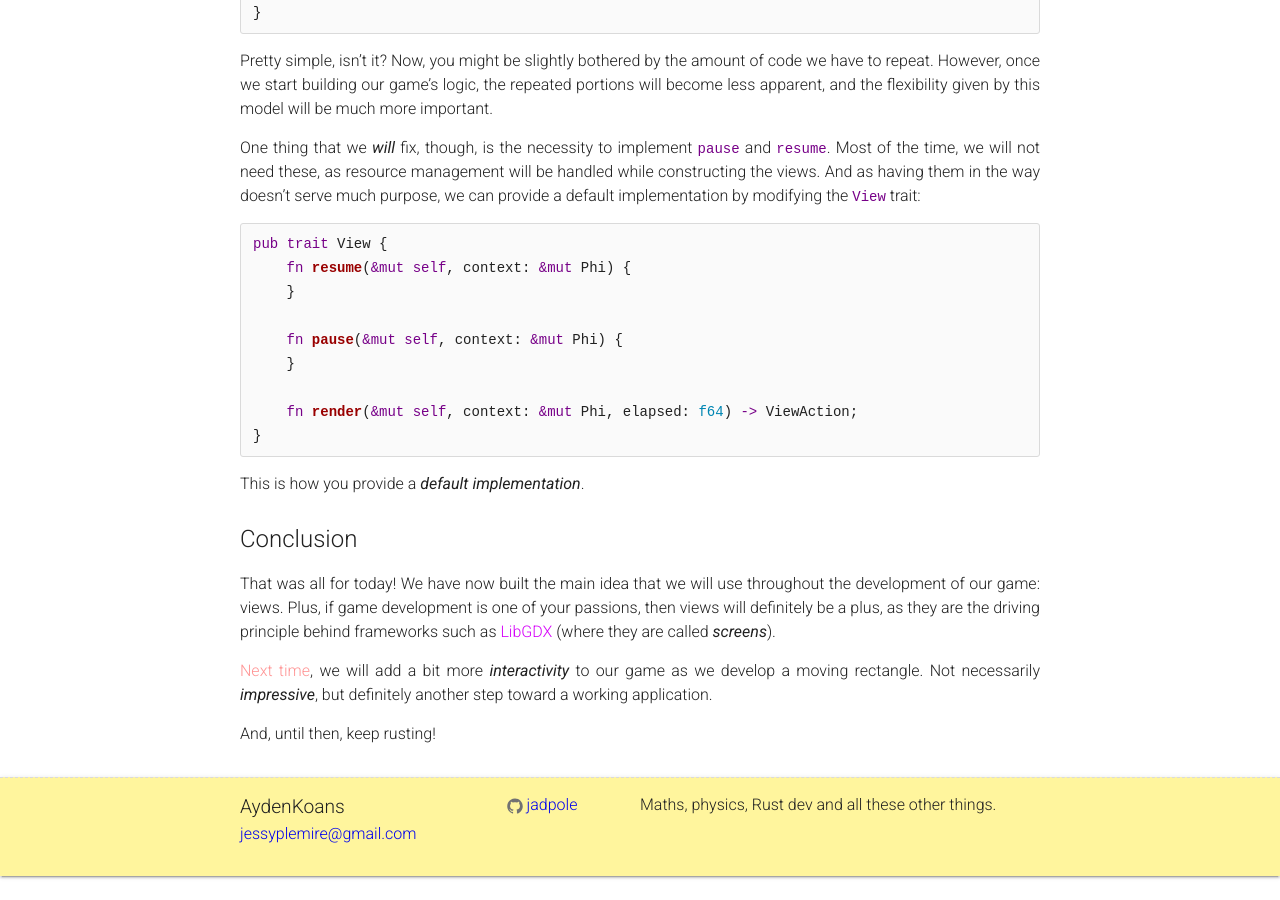
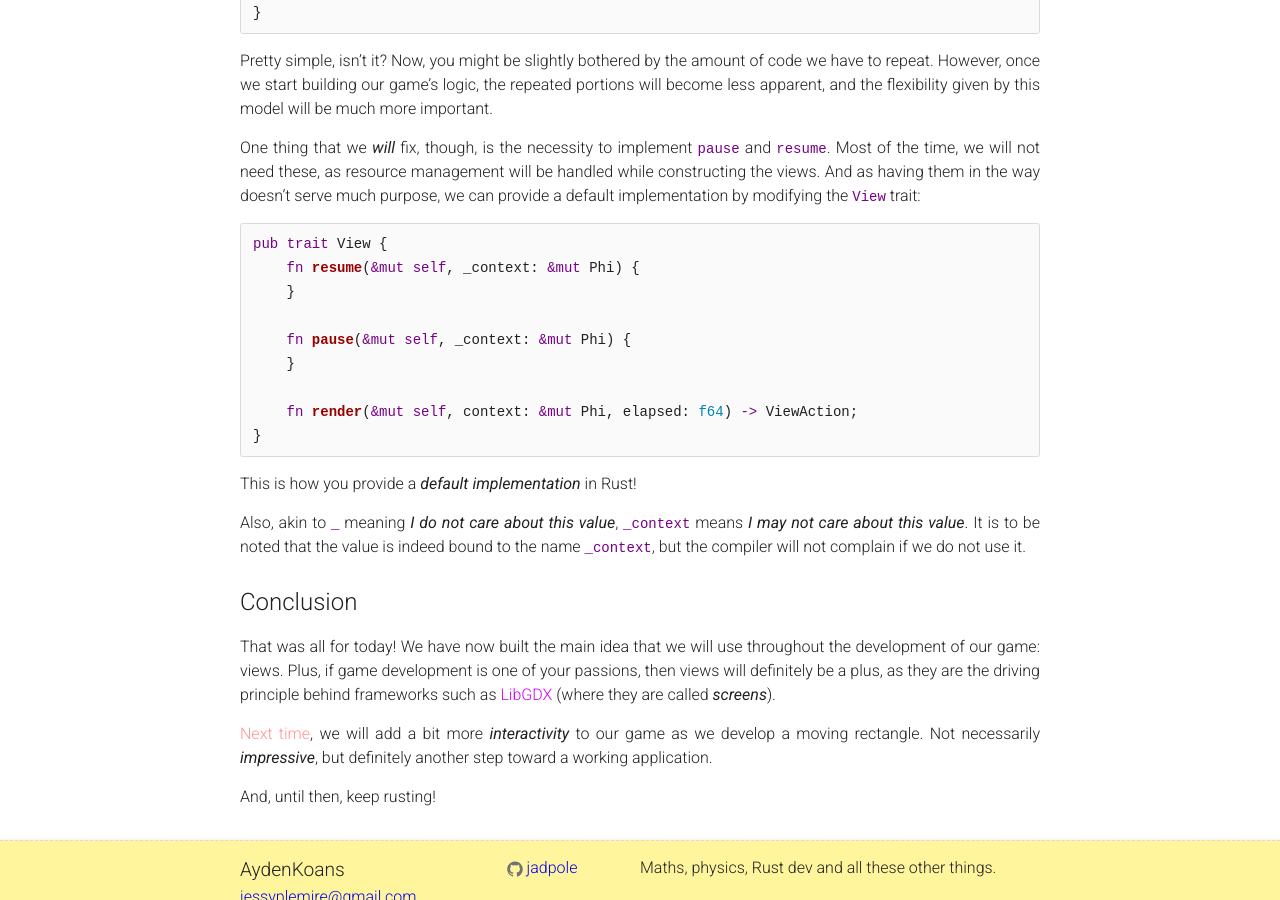
Before and after one commit to jadpole/jadpole.github.io, a Jekyll site: the page built from _posts/2015-07-20-arcaders-1-5.md, in a window 1280 px wide and 900 px high, scrolled down 11633 px. Built offline with Jekyll 4.4.1, drawn with Linux system fonts in a browser that asks for light colours; Markdown is read by kramdown in place of the engine named in the settings.

Commit message:
Modified ArcadeRS 1.5

````diff
--- a/_posts/2015-07-20-arcaders-1-5.md
+++ b/_posts/2015-07-20-arcaders-1-5.md
@@ -559,17 +559,22 @@ serve much purpose, we can provide a default implementation by modifying the
 
 ```rust
 pub trait View {
-    fn resume(&mut self, context: &mut Phi) {
+    fn resume(&mut self, _context: &mut Phi) {
     }
 
-    fn pause(&mut self, context: &mut Phi) {
+    fn pause(&mut self, _context: &mut Phi) {
     }
 
     fn render(&mut self, context: &mut Phi, elapsed: f64) -> ViewAction;
 }
 ```
 
-This is how you provide a _default implementation_.
+This is how you provide a _default implementation_ in Rust!
+
+Also, akin to `_` meaning _I do not care about this value_, `_context` means
+_I may not care about this value_. It is to be noted that the value is indeed
+bound to the name `_context`, but the compiler will not complain if we do not
+use it.
 
 
 ## Conclusion
````
